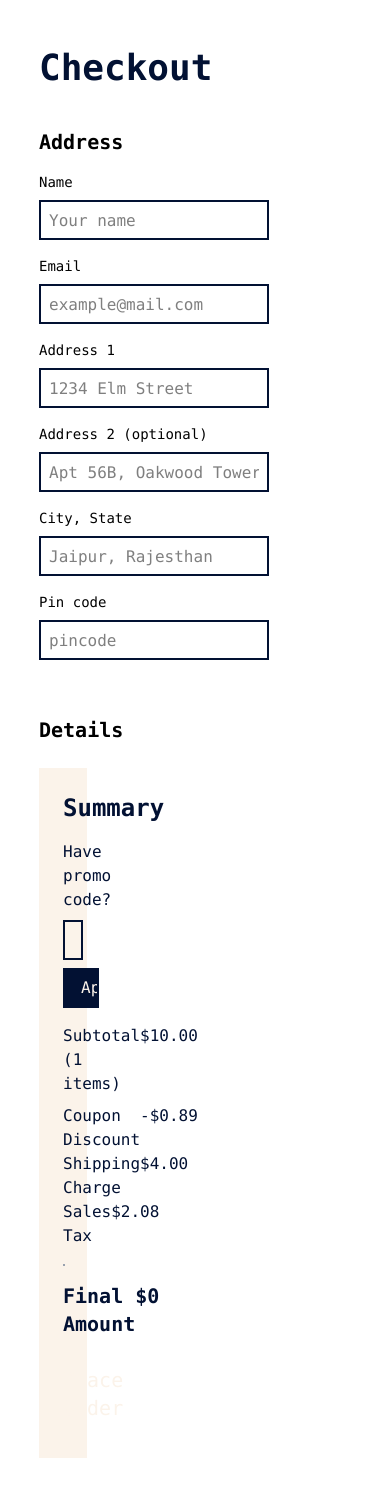
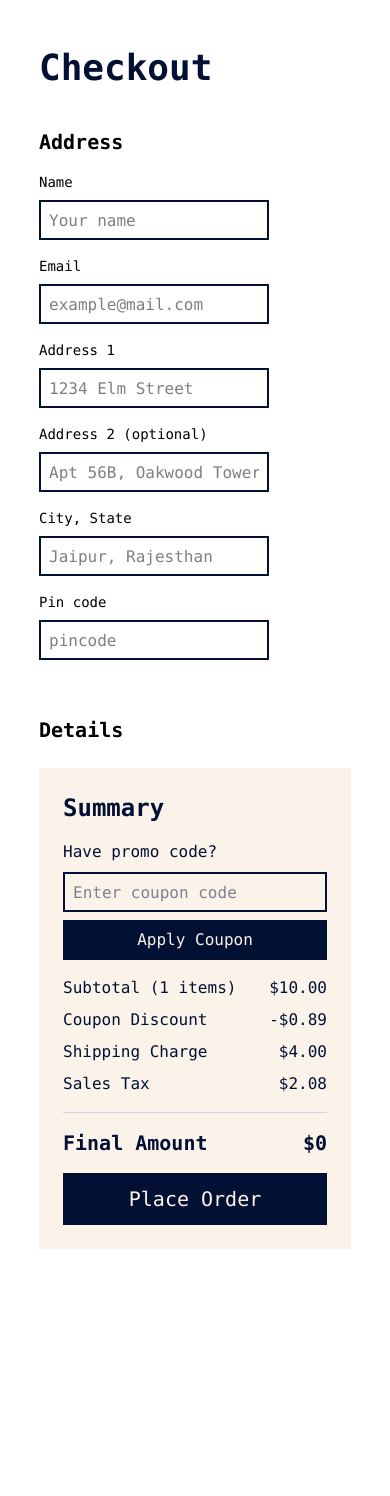
Before and after one commit to sanskar127/client-cart-checkout-flow-react, a React (Vite) app: page /checkout in a window 390 px wide. Shown: the top 1496 px of the page. After the commit the page ends 1297 px from the top, so only its background shows below. Built offline with nearby package versions, Linux system fonts and the light colour scheme.

Commit message:
Checkout Card Responsive fix

```diff
--- a/src/components/client/Checkout/SummaryCard.jsx
+++ b/src/components/client/Checkout/SummaryCard.jsx
@@ -1,178 +1,49 @@
-import React from 'react'
-import CouponForm from '../CouponForm'
+import React from 'react';
+import CouponForm from '../CouponForm';
 
 const SummaryCard = () => {
   return (
-    <section className='bg-background text-primary w-10 lg:w-2/4 p-6 lg:p-14'>
-      <h3 className='text-2xl mb-4 font-semibold'>Summary</h3>
+    <section className="bg-background text-primary w-full max-w-lg mx-auto p-6 sm:p-8 lg:p-14">
+      <h3 className="text-2xl mb-4 font-semibold">Summary</h3>
 
       {/* Coupon Form */}
       <CouponForm />
 
-      <div className='font-light flex flex-col gap-2'>
-        <div className='flex justify-between'>
+      <div className="font-light flex flex-col gap-2 mt-4">
+        <div className="flex justify-between">
           <h4>Subtotal (1 items)</h4>
           <h4>$10.00</h4>
         </div>
 
-        <div className='flex justify-between'>
+        <div className="flex justify-between">
           <h4>Coupon Discount</h4>
           <h4>-$0.89</h4>
         </div>
-      </div>
 
-        <div className='flex justify-between'>
+        <div className="flex justify-between">
           <h4>Shipping Charge</h4>
           <h4>$4.00</h4>
         </div>
 
-      <div className='flex justify-between'>
-        <h4>Sales Tax</h4>
-        <h4>$2.08</h4>
+        <div className="flex justify-between">
+          <h4>Sales Tax</h4>
+          <h4>$2.08</h4>
+        </div>
       </div>
 
       {/* Divider */}
-      <div className='h-[1px] my-4 border-1 border-gray-400'></div>
+      <div className="h-px my-4 bg-gray-300" />
 
-      <div className='font-semibold text-xl flex justify-between mb-4'>
+      <div className="font-semibold text-xl flex justify-between mb-4">
         <h3>Final Amount</h3>
-        <h3 className='text-xl'>${0}</h3>
+        <h3 className="text-xl">${0}</h3>
       </div>
 
-      <button className='bg-primary text-foreground text-xl font-medium text-center w-full py-3 cursor-pointer'>Place Order</button>
+      <button className="bg-primary text-foreground text-xl font-medium text-center w-full py-3 cursor-pointer">
+        Place Order
+      </button>
     </section>
-  )
-}
+  );
+};
 
-export default SummaryCard
-
-
-// import React, { useEffect, useState, useContext } from 'react'
-// import CardItem from '../components/client/Cart/CardItem'
-// import { CartContext } from "../context/CartContext"
-// import CheckoutForm from '../components/client/Cart/CheckoutForm'
-// import { useNavigate } from 'react-router-dom'
-
-// const CardPage = () => {
-//   const [items, setItems] = useState([])
-//   const { finalAmount, setCartSummary } = useContext(CartContext)
-
-//   const navigate = useNavigate()
-
-//   useEffect(() => {
-//     const getdata = async () => {
-//       const response = await fetch("/data.json")
-//       const data = await response.json()
-//       setItems(data)
-//     }
-
-//     getdata()
-//   }, [])
-
-//   return (
-//     <div className='py-12 font-mono sm:py-6'>
-//       {/* Heading */}
-//       <header className='mb-10'>
-//         <h2 className='text-primary text-4xl font-bold'>Your Cart</h2>
-//         <p>1 item ships at checkout</p>
-//       </header>
-
-//       <main className='flex items-start gap-6'>
-//         <section className='w-full'>
-//           {/* Checkout Form */}
-//           {/* <CheckoutForm /> */}
-
-//           {/* Divider */}
-//           {/* <div className='h-[1px] my-8 border-1 border-gray-400'></div> */}
-
-//           {/* Card Items Table */}
-//           <section>
-//             <table className="w-full text-primary border-separate border-spacing-0">
-//               <thead className="bg-gray-100 text-left">
-//                 <tr className="border-b border-gray-300">
-//                   <th className="py-3 px-4 text-left">Product</th> {/* Empty cell for thumbnail */}
-//                   <th className="py-3 px-4"></th>
-//                   <th className="py-3 px-4">Price</th>
-//                   <th className="py-3 px-4">Quantity</th>
-//                   <th className="py-3 px-4">Total</th>
-//                   <th className="py-3 px-4"></th> {/* Empty cell for actions */}
-//                 </tr>
-//               </thead>
-
-//               <tbody>
-//                 {items.map(item => (
-//                   <CardItem
-//                     key={item.id}
-//                     thumbnail={item.image}
-//                     title={item.name}
-//                     price={item.price}
-//                   />
-//                 ))}
-//               </tbody>
-//             </table>
-//           </section>
-//         </section>
-
-
-//         {/* Summary Card */}
-//         <section className='bg-background text-primary w-2/4 p-14'>
-
-//           {/* <h3 className='text-2xl mb-4 font-semibold'>Summary</h3> */}
-
-//           {/* Coupon Form */}
-//           {/* <section className='mb-4'>
-//               <label htmlFor="">Have promo code?</label>
-//               <div className="flex h-10 mt-2">
-//                 <input
-//                   type="text"
-//                   name=""
-//                   id=""
-//                   placeholder="Enter coupon code"
-//                   className="flex-grow h-full border-2 border-solid border-primary p-2"
-//                 />
-//                 <input
-//                   type="submit"
-//                   value="Apply Coupon"
-//                   className="h-full bg-primary text-foreground border-2 border-solid border-primary py-1 px-4 font-medium"
-//                 />
-//               </div>
-//             </section> */}
-
-//           <div className='font-light flex flex-col gap-2'>
-//             {/* <div className='flex justify-between'>
-//                 <h4>Subtotal (1 items)</h4>
-//                 <h4>$10.00</h4>
-//               </div> */}
-
-//             {/* <div className='flex justify-between'>
-//                 <h4>Sales Tax</h4>
-//                 <h4>$2.08</h4>
-//               </div>
-
-//               <div className='flex justify-between'>
-//                 <h4>Shipping Charge</h4>
-//                 <h4>$4.00</h4>
-//               </div> */}
-
-//             {/* <div className='flex justify-between'>
-//                 <h4>Coupon Discount</h4>
-//                 <h4>-$0.89</h4>
-//               </div> */}
-//           </div>
-
-//           {/* Divider */}
-//           {/* <div className='h-[1px] my-4 border-1 border-gray-400'></div> */}
-
-//           <div className='font-semibold flex justify-between mb-4'>
-//             <span className='flex'><h3>Estimated Total</h3> <p className='font-light'>(1 item)</p></span>
-//             <h3 className='text-xl'>${finalAmount}</h3>
-//           </div>
-
-//           <button className='bg-primary text-foreground text-xl font-medium text-center w-full py-3 cursor-pointer' onClick={() => navigate('/checkout')}>Proceed to Checkout</button>
-//         </section>
-//       </main>
-//     </div>
-//   )
-// }
-
-// export default CardPage
+export default SummaryCard;
```
